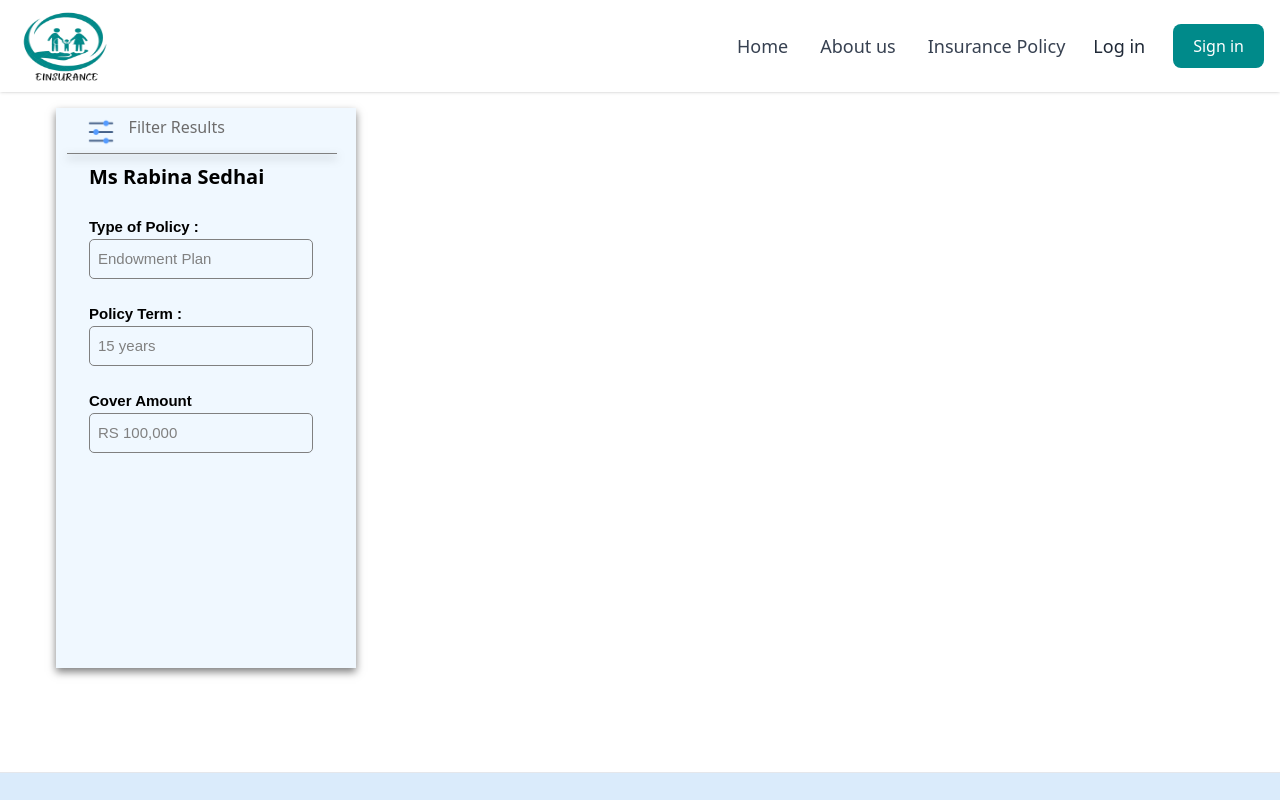
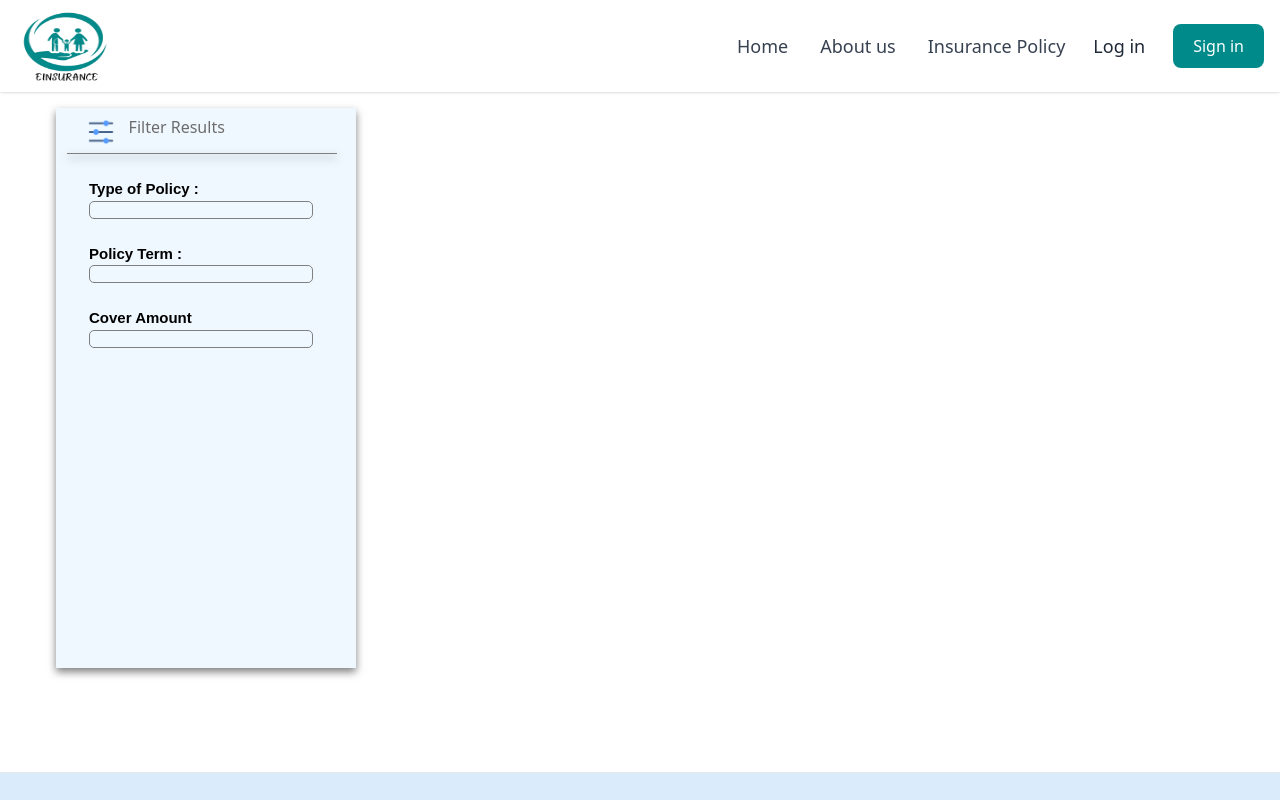
Before and after one commit to rose3085/EInsurance, a React (Vite) app in the folder einsurance.client/: page /FilterResult in a window 1280 px wide. Shown: the top 800 px of the page. Built offline with nearby package versions, Linux system fonts and the light colour scheme.

Commit message:
Filter Result Changes

```diff
--- a/einsurance.client/src/components/FilterPolicy/Summary.jsx
+++ b/einsurance.client/src/components/FilterPolicy/Summary.jsx
@@ -1,35 +1,18 @@
 import {useEffect, useState} from 'react';
 import "./Summary.css";
 import filter from '../Icons/filter2.png';
+import { useResponse } from '../../context/ResponseContext';
+import { useLocation } from 'react-router-dom';
 
 const Summary = () =>
 {
-    //const [name, setName] = useState('');
-    //const [dateOfBith, setDateOfBith] = useState('');
-    // const [typeOfCover, setTypeOfCover] = useState('');
-    //const [policyTerm, setPolicyTerm] = useState('');
-    //const [coverAmount, setCoverAmount] = useState('');
+    //const { responseData } = useResponse();
+    //const { payload } = responseData || {};
+    //console.log('responseData:', responseData);
+    //console.log('payload:', payload);
 
-    const name = " Ms Rabina Sedhai";
-    const dateOfBith = "30/12/2003";
-    const typeOfCover = "Endowment Plan";
-    const policyTerm = "15 years";
-    const coverAmount = "RS 100,000";
-    const salary = "RS 500,000";
-
-    //   const currentYear = new Date().getFullYear();
-    // const calculateAge = () => {
-    //     debugger;
-
-    //   const enteredYear = parseInt(dateOfBith);
-
-    //   if (!isNaN(enteredYear)) {
-    //     const calculatedAge = currentYear - enteredYear;
-    //     setAge(calculatedAge);
-    //   } else {
-    //     setAge('');
-    //   }
-    // }
+    const location = useLocation();
+    const formData = location.state?.formData || {};
 
 return(
     <section className="mainComponentSummary">
@@ -38,10 +21,11 @@ return(
                     <div className="filterImg"><img src={filter}  alt="" height='23px' id='checked'/> </div>
                     <div><p className="filterText">Filter Results</p></div>
                 </div>
-                <div className="line"> </div>
-                    <div className="name">
-                        {name}
-                    </div>
+            <div className="line"> </div>
+
+                    {/*<div className="name">*/}
+                    {/*    {name}*/}
+                    {/*</div>*/}
                     {/* <div className="dateOfBirth">
                         <p className="filterLabel">Date of Birth :</p>
                         <div className="coverName">{currentYear}</div>
@@ -52,16 +36,17 @@ return(
                     </div> */}
                     <div className="policyTypes">
                         <p className="filterLabel">Type of Policy :</p>
-                        <div className="coverName">{typeOfCover}</div>
+                        <div className="coverName">{formData.policyType}</div>
                     </div>
                     <div className="policyTypes">
                         <p className="filterLabel">Policy Term :</p>
-                        <div className="coverName">{policyTerm}</div>
+                        <div className="coverName">{formData.terms}</div>
                     </div>
                     <div className="policyTypes">
                         <p className="filterLabel">Cover Amount</p>
-                        <div className="coverName">{coverAmount}</div>
+                        <div className="coverName">{formData.coverAmount}</div>
                     </div>
+
             </div>
     </section>
 );
--- a/einsurance.client/src/components/QuestionDetails/Questiondetails.jsx
+++ b/einsurance.client/src/components/QuestionDetails/Questiondetails.jsx
@@ -62,7 +62,7 @@ function Questiondetails() {
             .then((data) => {
                 console.log("hello");
                 updateResponseData(data);
-                navigate('/FilterResult');
+                navigate('/FilterResult', { state: { formData: requestBody } });
 
 
 
```
